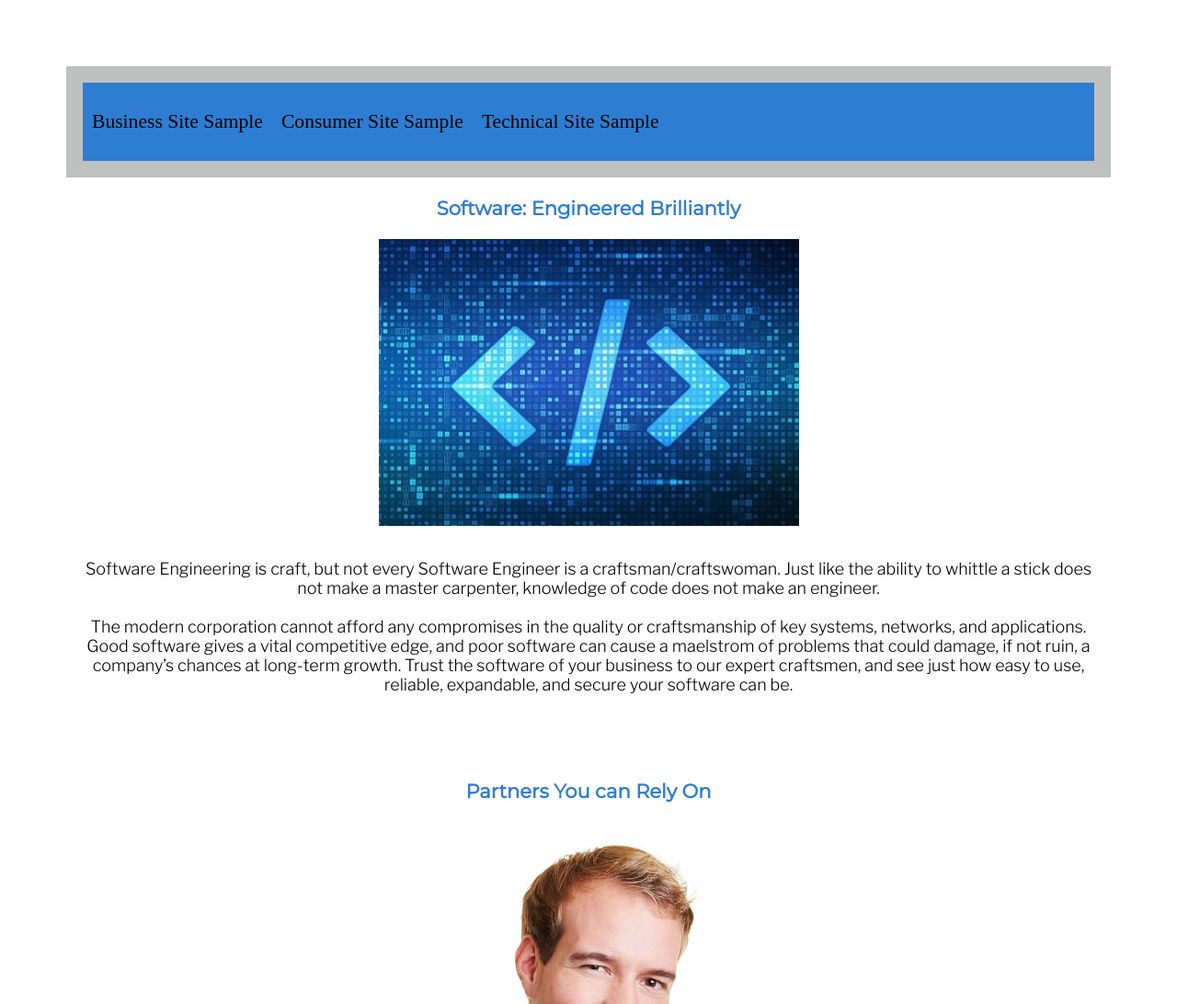
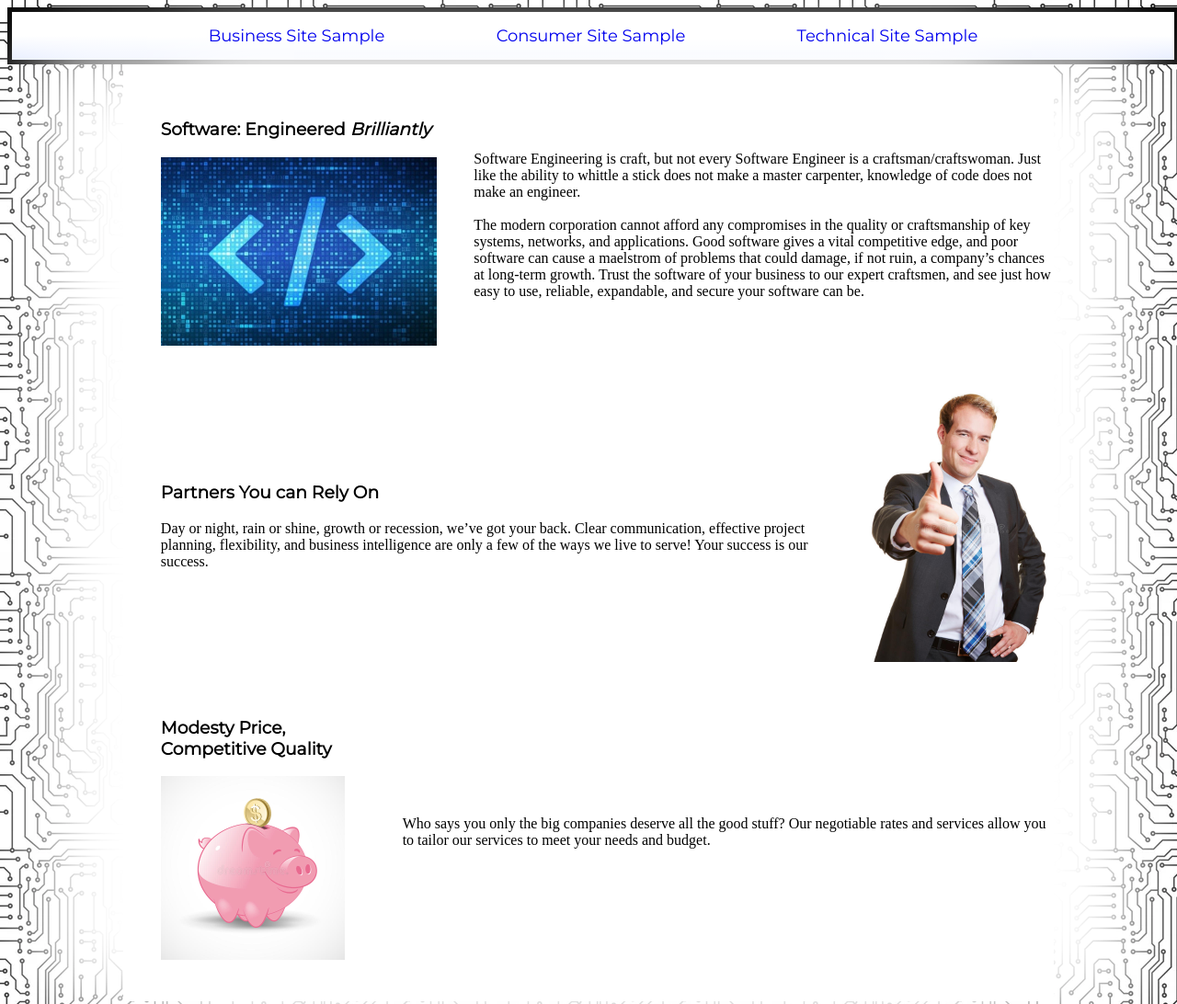
Before and after one commit to ThomasAMH/Basic-Web-Development, a plain HTML site: page Resume_Site/index.html in a window 1280 px wide. Shown: the top 1092 px of the page at 92% size. Drawn offline with nearby package versions, Linux system fonts and the light colour scheme.

Commit message:
Finished Homepage

```diff
--- a/Resume_Site/index.html
+++ b/Resume_Site/index.html
@@ -3,8 +3,9 @@
 
     <head>
         <meta charset="utf-8">
+        <meta name="viewport" content="width=device-width">
         <title>Site Plan</title>
-        <link type="text/css" rel="stylesheet" href="styles/site-plan.css">
+        <link type="text/css" rel="stylesheet" href="styles/homepage.css">
     </head>
 
     <body>
@@ -17,23 +18,29 @@
         </header>
 
         <main>
-            <section>
-                <h3>Software: Engineered Brilliantly</h3>
-                <img src="./images/Code.jpg" alt="</>">
+            <section class="section1">
+                <div>
+                    <h3>Software: Engineered <em>Brilliantly</em></h3>
+                    <img src="./images/Code.jpg" alt="</>" width="300">
+                </div>
                 <p>Software Engineering is craft, but not every Software Engineer is a craftsman/craftswoman. Just like the ability to whittle a stick does not make a master carpenter, knowledge of code does not make an engineer. <br> <br>
-                    The modern corporation cannot afford any compromises in the quality or craftsmanship of key systems, networks, and applications. Good software gives a vital competitive edge, and poor software can cause a maelstrom of problems that could damage, if not ruin, a company’s chances at long-term growth. Trust the software of your business to our expert craftsmen, and see just how easy to use, reliable, expandable, and secure your software can be.</p>
+                    The modern corporation cannot afford any compromises in the quality or craftsmanship of key systems, networks, and applications. Good software gives a vital competitive edge, and poor software can cause a maelstrom of problems that could damage, if not ruin, a company’s chances at long-term growth. Trust the software of your business to our expert craftsmen, and see just how easy to use, reliable, expandable, and secure your software can be.
                 </p>
             </section>
 
-            <section>
-                <h3>Partners You can Rely On </h3>
-                <img src="./images/Reliable.jpg" alt="Thumbs up business man in suit">
-                <p>Day or night, rain or shine, growth or recession, we’ve got your back. Clear communication, effective project planning, flexibility, and business intelligence are only a few of the ways we live to serve! Your success is our success. </p>
+            <section class="section2">
+                <div>
+                    <h3>Partners You can Rely On </h3>
+                    <p>Day or night, rain or shine, growth or recession, we’ve got your back. Clear communication, effective project planning, flexibility, and business intelligence are only a few of the ways we live to serve! Your success is our success. </p>
+                </div>
+                <img src="./images/Reliable.jpg" alt="Thumbs up business man in suit" width="200">
             </section>
 
-            <section>
-                <h3>Modesty Price, Competitive Quality</h3>
-                <img src="./images/Affordable.jpg" alt="Smiling piggy bank">
+            <section class="section3">
+                <div>
+                    <h3>Modesty Price, Competitive Quality</h3>
+                    <img src="./images/Affordable.jpg" alt="Smiling piggy bank" width="200">
+                </div>
                 <p>Who says you only the big companies deserve all the good stuff? Our negotiable rates and services allow you to tailor our services to meet your needs and budget.</p>
             </section>
         </main>
--- /dev/null
+++ b/Resume_Site/styles/homepage.css
@@ -0,0 +1,98 @@
+@import url('https://fonts.googleapis.com/css2?family=Libre+Franklin:wght@300&family=Montserrat&display=swap');
+
+:root {
+  /* change the values below to your colors from your palette */
+  --primary-color: #FFFFFF   ;
+  --secondary-color: #BFC0C0 ;
+  --accent1-color: #2D7DD2;
+  --accent2-color: #109648;
+  /* <tr><td class="primary">[#FFFFFF]</td><td class="secondary">[#BFC0C0]</td><td class="accent1">[#2D7DD2]</td><td class="accent2">[#109648]</td></tr> */
+  /* change the values below to your chosen font(s) */
+  --heading-font: "Montserrat";
+  --paragraph-font: "Libre Franklin", Helvetica, sans-serif;
+
+  /* these colors below should be chosen from among your palette colors above */
+  --headline-color-on-white: #2D7DD2;  /* headlines on a white background */
+  --headline-color-on-color: white; /* headlines on a colored background */
+  --paragraph-color-on-white: black; /* paragraph text on a white background */
+  --paragraph-color-on-color: black; /* paragraph text on a colored background */
+  --paragraph-background-color: #BFC0C0  ;
+  --nav-link-color: black;
+  --nav-background-color: #2D7DD2;
+  --nav-hover-link-color: white;
+  --nav-hover-background-color: #215d9d;
+}
+
+body {
+    justify-content: center;
+    background-image: url("/Resume_Site/images/circuit_backrgound.jpg");
+}
+
+footer {
+     background-color: white;
+     text-align: center;
+}
+
+
+
+h3 {
+    font-family: "Montserrat";
+}
+
+header {
+    display: flex;
+    width: 100%;
+    background: rgb(229,236,255);
+    background: linear-gradient(0deg, rgba(229,236,255,1) 0%, rgba(255,255,255,1) 50%);
+    justify-content: center;
+    align-content: center;
+    border-style: solid;
+    border-color: black;
+    border-width: 5px;
+}
+
+main {
+    margin-left: 10%;
+    margin-right: 10%;
+    background-color: white;
+    box-shadow: 5em 0 5em 1em#ffffff, -5em 0 5em 1em#ffffff;
+
+}
+
+nav {
+    width: 80%;
+    display: flex;
+    flex-direction: row;
+    justify-content: center;
+    align-content: center;
+}
+
+nav a {
+    border-color: black;
+    font-size: large;
+    font-family: "Montserrat";
+    margin-left: 5%;
+    margin-right: 5%;
+    margin-top: 5px;
+    margin-bottom: 5px;
+    text-decoration: none;
+    padding: 1%;
+}
+
+nav a:hover {
+    border-style: solid;
+    border-width: 1px;
+    border-color: black;
+}
+
+section {
+    display: flex;
+    width: 100%;
+    height: 33%;
+    align-items: center;
+}
+
+
+section div {
+    margin: 4%;
+}
```
Also changed, not shown: Resume_Site/images/circuit_backrgound.jpg (added).
